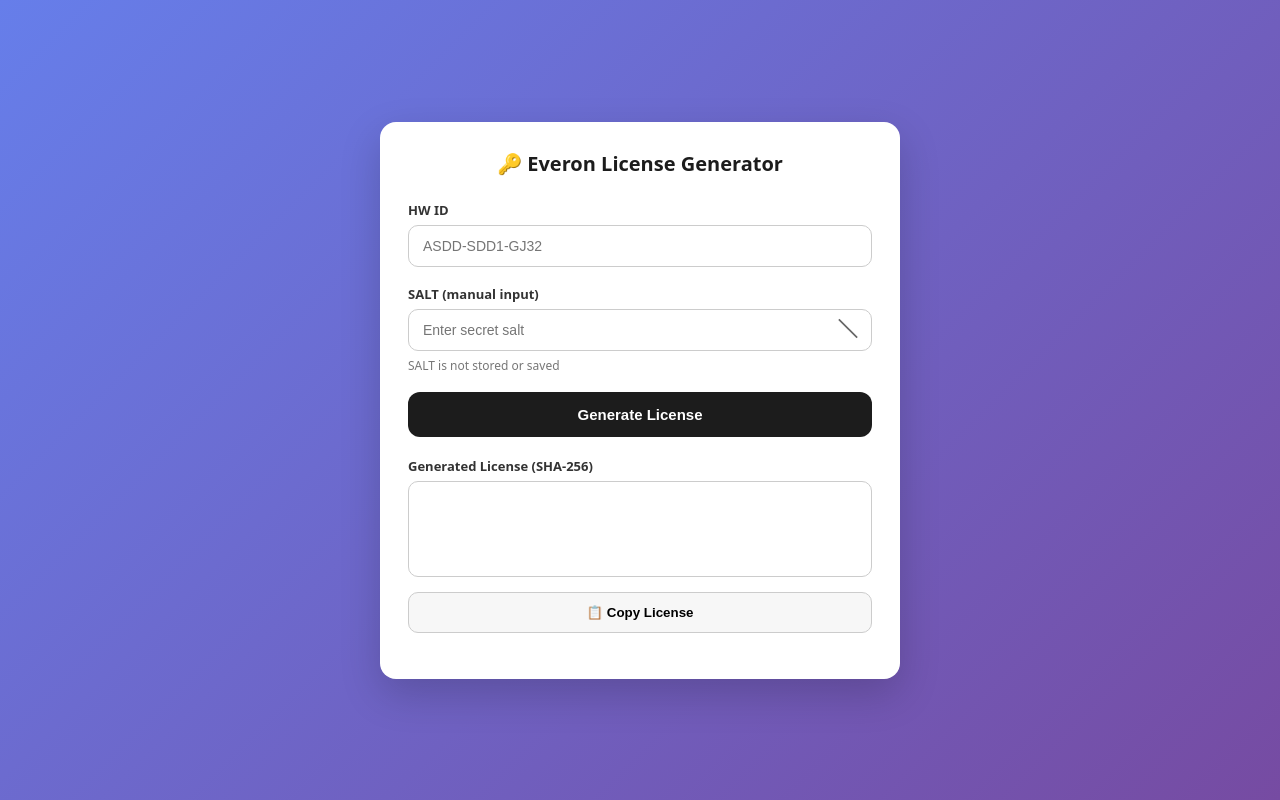
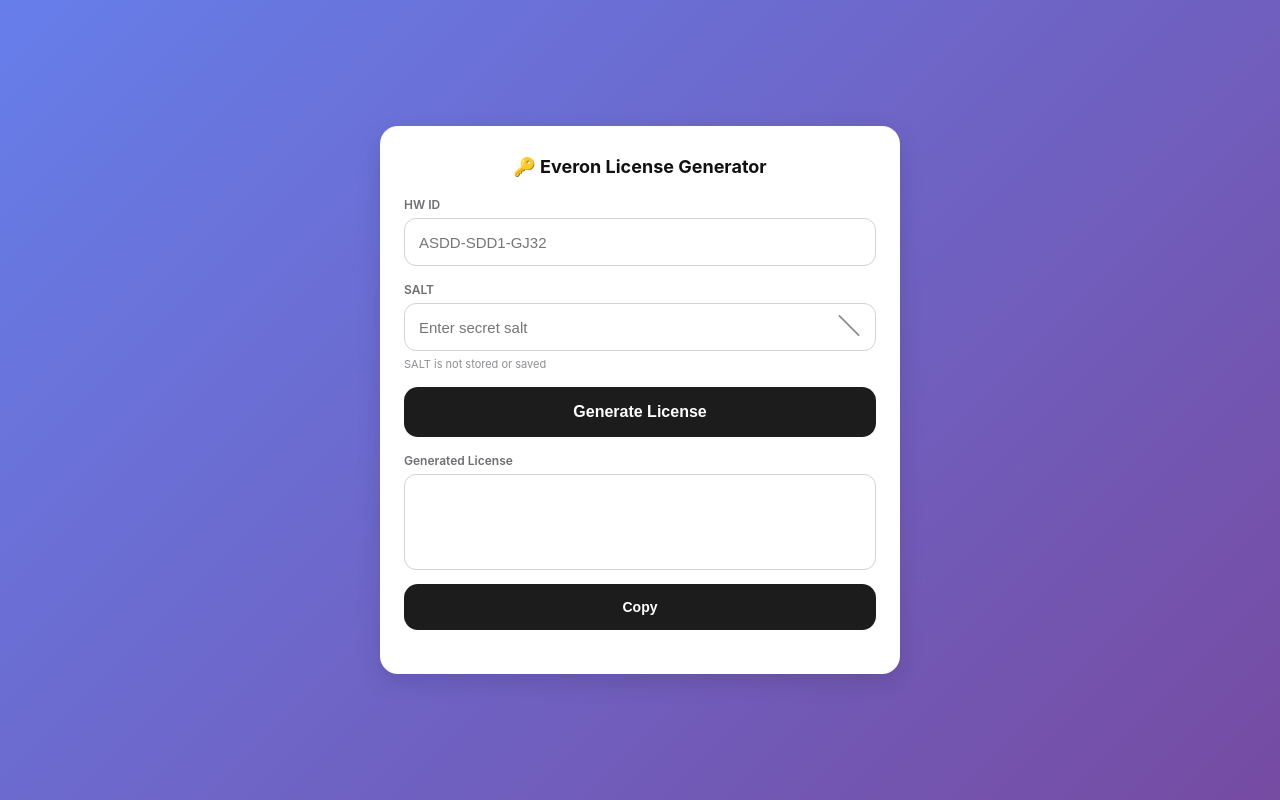
Before and after one commit to bankbab1/everonqrgenlic, a plain HTML site: page index.html in a window 1280 px wide. Both pictures are taken after a click on the button 848 px from the left and 329 px from the top of the page. Drawn offline with Linux system fonts and the light colour scheme.

Commit message:
Update index.html

```diff
--- a/index.html
+++ b/index.html
@@ -2,108 +2,113 @@
 <html lang="en">
 <head>
   <meta charset="UTF-8" />
+  <meta name="viewport" content="width=device-width, initial-scale=1, viewport-fit=cover" />
   <title>Everon License Generator</title>
 
   <style>
     * { box-sizing: border-box; }
 
     body {
-      font-family: system-ui, -apple-system, Segoe UI, Roboto, Arial, sans-serif;
-      background: linear-gradient(135deg, #667eea 0%, #764ba2 100%);
+      font-family: -apple-system, BlinkMacSystemFont, "Segoe UI", Roboto, Arial, sans-serif;
+      background: #f2f2f7;
       min-height: 100vh;
+      margin: 0;
+      padding: env(safe-area-inset-top) 12px env(safe-area-inset-bottom);
       display: flex;
-      align-items: center;
       justify-content: center;
-      margin: 0;
-      padding: 20px;
     }
 
+    /* ===== CARD ===== */
     .card {
       width: 100%;
       max-width: 520px;
       background: #ffffff;
-      border-radius: 16px;
-      padding: 28px;
-      box-shadow: 0 15px 40px rgba(0,0,0,0.18);
+      border-radius: 18px;
+      padding: 22px 18px 24px;
+      margin-top: 16px;
+      box-shadow: 0 8px 24px rgba(0,0,0,0.12);
     }
 
     h2 {
-      margin: 0 0 24px;
+      margin: 4px 0 20px;
       text-align: center;
-      font-size: 20px;
+      font-size: 18px;
       font-weight: 700;
-      color: #1c1c1c;
+      color: #111;
     }
 
-    .field { margin-bottom: 18px; }
+    /* ===== FORM ===== */
+    .field { margin-bottom: 16px; }
 
     label {
+      font-size: 12px;
+      font-weight: 600;
+      color: #6e6e73;
+      margin-bottom: 6px;
       display: block;
-      font-size: 13px;
-      font-weight: 600;
-      color: #333;
-      margin-bottom: 6px;
     }
 
     input, textarea {
       width: 100%;
-      padding: 12px 44px 12px 14px;
-      font-size: 14px;
-      border-radius: 10px;
-      border: 1px solid #ccc;
+      height: 48px;
+      padding: 0 44px 0 14px;
+      font-size: 15px;
+      border-radius: 12px;
+      border: 1px solid #d1d1d6;
       outline: none;
+      background: #fff;
+    }
+
+    textarea {
+      height: 96px;
+      padding: 12px 14px;
+      font-family: ui-monospace, SFMono-Regular, Menlo, Consolas, monospace;
+      resize: none;
     }
 
     input:focus, textarea:focus {
-      border-color: #667eea;
-    }
-
-    textarea {
-      font-family: ui-monospace, SFMono-Regular, Menlo, Consolas, monospace;
-      resize: none;
-      height: 96px;
-      padding-right: 14px;
+      border-color: #1c1c1c;
     }
 
     .hint {
-      font-size: 12px;
-      color: #777;
+      font-size: 11px;
+      color: #8e8e93;
       margin-top: 6px;
     }
 
-    .btn {
+    /* ===== BUTTONS (ALL BLACK) ===== */
+    .btn,
+    .btn-copy,
+    .modal button {
       width: 100%;
-      padding: 14px;
+      height: 50px;
+      border-radius: 14px;
       border: none;
-      border-radius: 12px;
       background: #1c1c1c;
       color: #ffffff;
-      font-size: 15px;
+      font-size: 16px;
       font-weight: 700;
       cursor: pointer;
     }
 
-    .btn:hover { background: #000; }
+    .btn-copy {
+      height: 46px;
+      font-size: 14px;
+    }
+
+    .btn:active,
+    .btn-copy:active,
+    .modal button:active {
+      opacity: 0.85;
+    }
 
     .copy-row {
       display: flex;
-      gap: 10px;
+      gap: 12px;
       margin-top: 10px;
     }
 
-    .btn-copy {
-      flex: 1;
-      padding: 12px;
-      border-radius: 10px;
-      border: 1px solid #ccc;
-      background: #f7f7f7;
-      font-weight: 600;
-      cursor: pointer;
-    }
-
-    .btn-copy:hover { background: #eaeaea; }
-
-    /* SALT input + eye */
+    /* ===== SALT EYE ===== */
     .input-wrap { position: relative; }
 
     .eye-btn {
@@ -113,24 +118,22 @@
       transform: translateY(-50%);
       background: none;
       border: none;
+      padding: 6px;
       cursor: pointer;
-      padding: 4px;
-      color: #666;
+      color: #8e8e93;
     }
 
-    .eye-btn:hover { color: #000; }
-
     .eye-btn svg {
-      width: 20px;
-      height: 20px;
+      width: 22px;
+      height: 22px;
       stroke: currentColor;
     }
 
-    /* MODAL */
+    /* ===== MODAL ===== */
     .modal-overlay {
       position: fixed;
       inset: 0;
-      background: rgba(0,0,0,0.45);
+      background: rgba(0,0,0,0.35);
       display: none;
       align-items: center;
       justify-content: center;
@@ -139,45 +142,45 @@
 
     .modal {
       width: 90%;
-      max-width: 360px;
+      max-width: 320px;
       background: #fff;
-      border-radius: 14px;
-      padding: 22px;
+      border-radius: 16px;
+      padding: 20px;
       text-align: center;
       box-shadow: 0 10px 30px rgba(0,0,0,0.25);
       animation: pop 0.2s ease;
     }
 
     @keyframes pop {
-      from { transform: scale(0.95); opacity: 0; }
+      from { transform: scale(0.96); opacity: 0; }
       to { transform: scale(1); opacity: 1; }
     }
 
     .modal h3 {
-      margin: 0 0 8px;
+      margin: 0 0 6px;
       font-size: 16px;
       font-weight: 700;
-      color: #1c1c1c;
+      color: #111;
     }
 
     .modal p {
-      margin: 0 0 18px;
-      font-size: 13px;
+      margin: 0 0 16px;
+      font-size: 14px;
       color: #555;
     }
 
-    .modal button {
-      width: 100%;
-      padding: 12px;
-      border-radius: 10px;
-      border: none;
-      background: #1c1c1c;
-      color: #fff;
-      font-weight: 700;
-      cursor: pointer;
+    /* ===== DESKTOP ===== */
+    @media (min-width: 768px) {
+      body {
+        background: linear-gradient(135deg, #667eea 0%, #764ba2 100%);
+        align-items: center;
+      }
+
+      .card {
+        margin-top: 0;
+        padding: 26px 24px 28px;
+      }
     }
-
-    .modal button:hover { background: #000; }
   </style>
 </head>
 <body>
@@ -191,7 +194,7 @@
   </div>
 
   <div class="field">
-    <label>SALT (manual input)</label>
+    <label>SALT</label>
     <div class="input-wrap">
       <input id="salt" type="password" placeholder="Enter secret salt" oninput="this.value = this.value.toUpperCase()" />
       <button class="eye-btn" type="button" onclick="toggleSalt()">
@@ -206,12 +209,12 @@
 
   <button class="btn" onclick="generate()">Generate License</button>
 
-  <div class="field" style="margin-top:20px;">
-    <label>Generated License (SHA-256)</label>
+  <div class="field" style="margin-top:16px;">
+    <label>Generated License</label>
     <textarea id="output" readonly></textarea>
 
     <div class="copy-row">
-      <button class="btn-copy" onclick="copyLicense()">📋 Copy License</button>
+      <button class="btn-copy" onclick="copyLicense()">Copy</button>
     </div>
   </div>
 </div>
@@ -227,66 +230,43 @@
 
 <script>
   async function sha256(text) {
-    const data = new TextEncoder().encode(text);
-    const hashBuffer = await crypto.subtle.digest("SHA-256", data);
-    return Array.from(new Uint8Array(hashBuffer))
-      .map(b => b.toString(16).padStart(2, "0"))
-      .join("");
+    const buf = await crypto.subtle.digest("SHA-256", new TextEncoder().encode(text));
+    return [...new Uint8Array(buf)].map(b => b.toString(16).padStart(2, "0")).join("");
   }
 
-  function showModal(title, message) {
-    document.getElementById("modalTitle").textContent = title;
-    document.getElementById("modalMessage").textContent = message;
-    document.getElementById("modal").style.display = "flex";
+  function showModal(t, m) {
+    modalTitle.textContent = t;
+    modalMessage.textContent = m;
+    modal.style.display = "flex";
   }
 
-  function hideModal() {
-    document.getElementById("modal").style.display = "none";
-  }
-
-  function closeModal(e) {
-    if (e.target.id === "modal") hideModal();
-  }
+  function hideModal() { modal.style.display = "none"; }
+  function closeModal(e) { if (e.target.id === "modal") hideModal(); }
 
   function toggleSalt() {
-    const input = document.getElementById("salt");
-    const icon = document.getElementById("eyeIcon");
-
-    if (input.type === "password") {
-      input.type = "text";
-      icon.innerHTML = `<path d="M1 1l22 22"/>`;
-    } else {
-      input.type = "password";
-      icon.innerHTML = `
-        <path d="M1 12s4-7 11-7 11 7 11 7-4 7-11 7S1 12 1 12z"/>
-        <circle cx="12" cy="12" r="3"/>
-      `;
-    }
+    const s = salt;
+    eyeIcon.innerHTML = s.type === "password"
+      ? '<path d="M1 1l22 22"/>'
+      : '<path d="M1 12s4-7 11-7 11 7 11 7-4 7-11 7S1 12 1 12z"/><circle cx="12" cy="12" r="3"/>';
+    s.type = s.type === "password" ? "text" : "password";
   }
 
   async function generate() {
-    const hwid = document.getElementById("hwid").value.trim();
-    const salt = document.getElementById("salt").value.trim().toUpperCase();
-
-    if (!hwid || !salt) {
+    if (!hwid.value || !salt.value) {
       showModal("Missing information", "HW ID and SALT are required.");
       return;
     }
-
-    const license = await sha256(hwid + salt);
-    document.getElementById("output").value = license;
+    output.value = await sha256(hwid.value + salt.value.toUpperCase());
   }
 
   function copyLicense() {
-    const out = document.getElementById("output");
-    if (!out.value) {
-      showModal("Nothing to copy", "Please generate a license first.");
+    if (!output.value) {
+      showModal("Nothing to copy", "Generate a license first.");
       return;
     }
-
-    navigator.clipboard.writeText(out.value).then(() => {
-      showModal("Copied", "License copied to clipboard.");
-    });
+    navigator.clipboard.writeText(output.value).then(() =>
+      showModal("Copied", "License copied to clipboard.")
+    );
   }
 </script>
 
```
